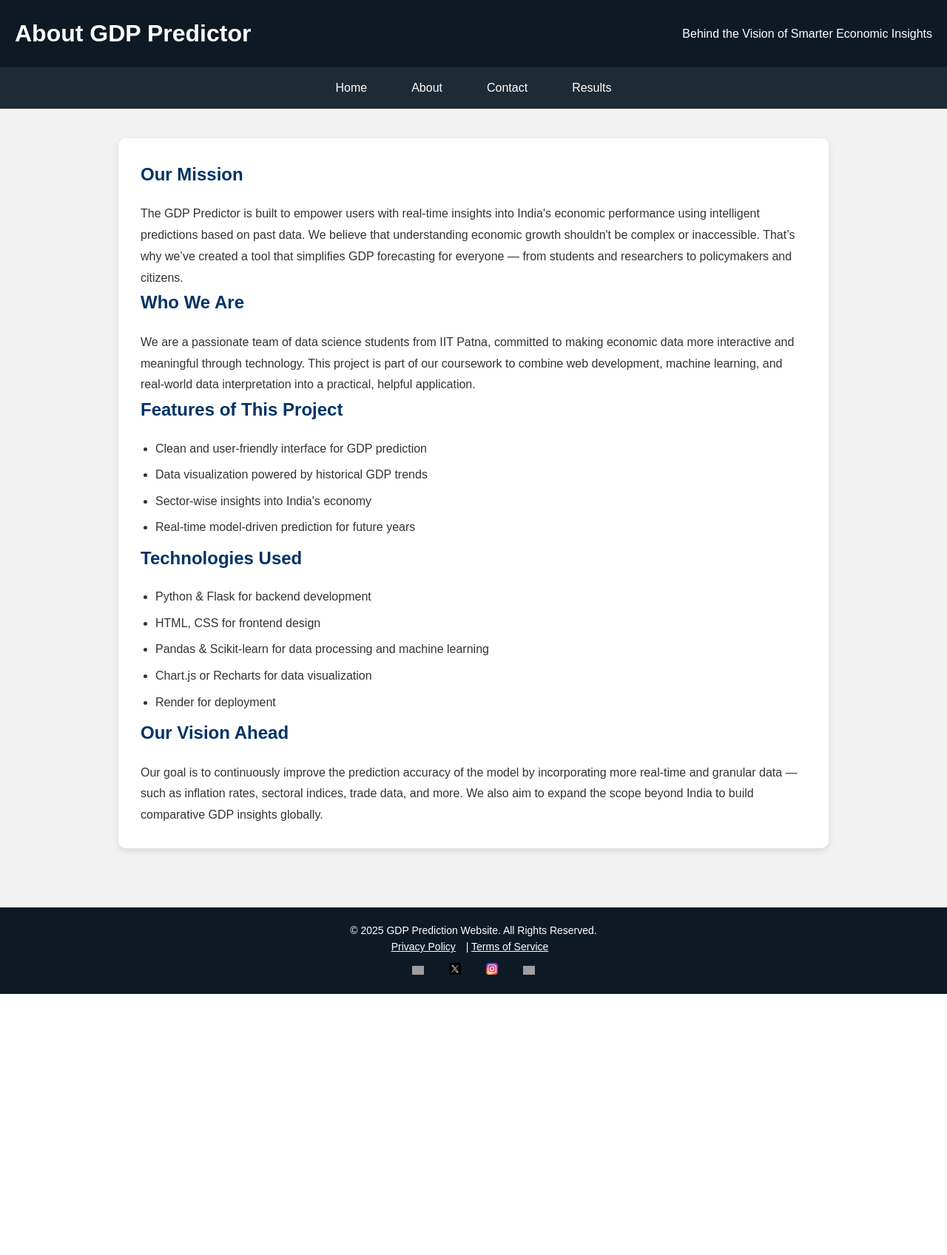
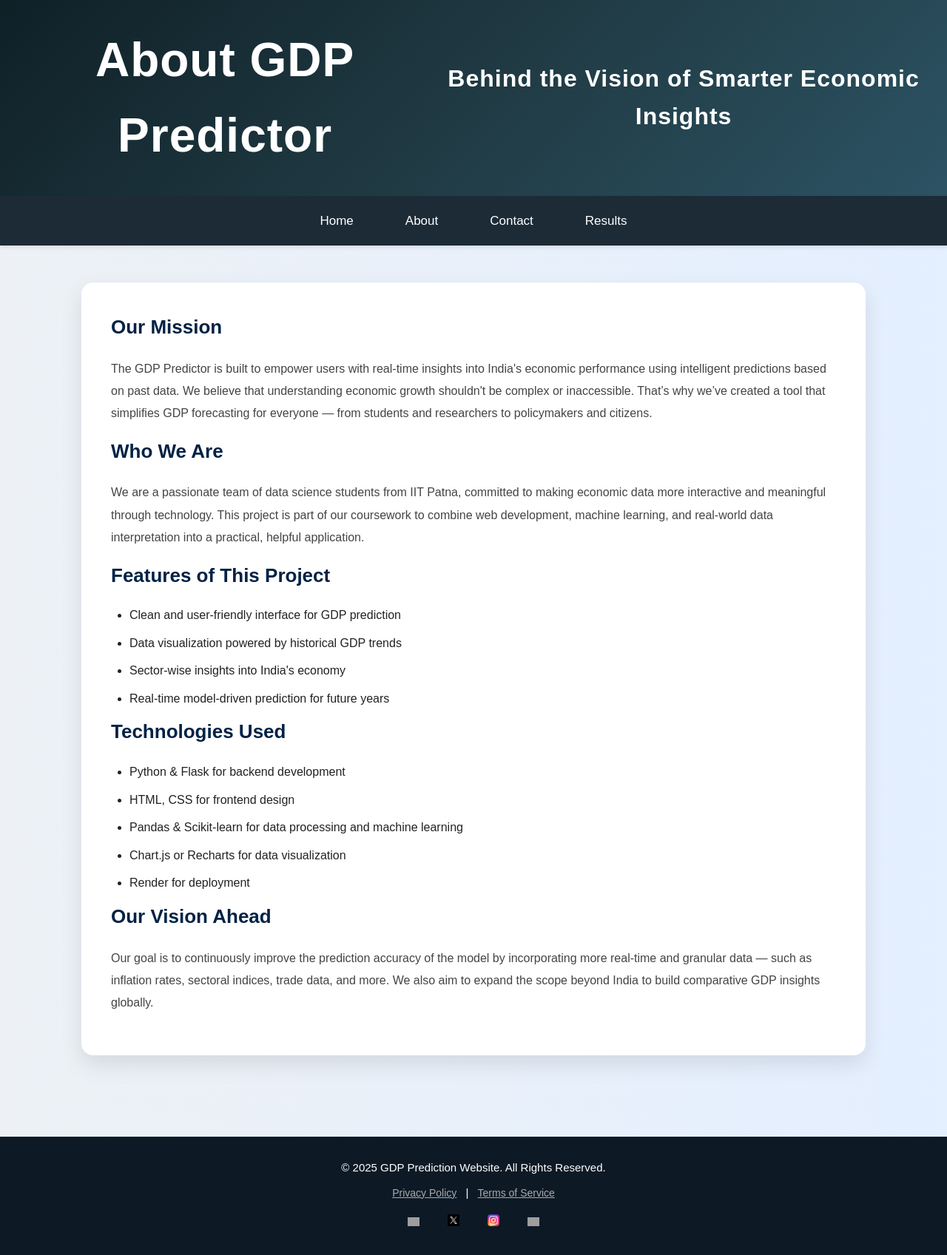
Before and after one commit to HARINARAYAN-2027/gdp-X, a Flask app: page /about in a window 1280 px wide. Shown: the whole page at 74% size. Before the commit the page ends 1344 px from the top, so only its background shows below. Run offline with Flask 2, Linux system fonts and the light colour scheme; grey boxes are pictures that could not be loaded.

Commit message:
Update about.html

```diff
--- a/templates/about.html
+++ b/templates/about.html
@@ -5,85 +5,164 @@
     <meta name="viewport" content="width=device-width, initial-scale=1.0">
     <title>About - GDP Predictor</title>
     <link rel="stylesheet" href="{{ url_for('static', filename='style.css') }}">
+    <link rel="stylesheet" href="https://cdnjs.cloudflare.com/ajax/libs/font-awesome/6.4.0/css/all.min.css">
+
     <style>
-        body {
-            font-family: 'Segoe UI', Tahoma, Geneva, Verdana, sans-serif;
-            background-color: #f2f2f2;
+
+    @import url('https://fonts.googleapis.com/css2?family=Inter:wght@400;500;600&display=swap');
+
+    * {
         margin: 0;
         padding: 0;
+        box-sizing: border-box;
+        transition: all 0.3s ease-in-out;
     }
+
+    body {
+        font-family: 'Inter', 'Segoe UI', Tahoma, Geneva, Verdana, sans-serif;
+        background: linear-gradient(to right, #edf1f5, #e4efff);
+        color: #222;
+        line-height: 1.6;
+    }
+
     header {
-            background-color: #0d1a26;
+        background: linear-gradient(135deg, #0f2027, #203a43, #2c5364);
         color: white;
-            padding: 20px;
+        padding: 30px 20px;
         text-align: center;
+        font-size: 32px;
+        font-weight: 600;
+        box-shadow: 0 4px 20px rgba(0,0,0,0.2);
+        letter-spacing: 1px;
     }
+
     nav ul {
         list-style: none;
-            padding: 0;
         display: flex;
         justify-content: center;
         background-color: #1c2b36;
-            margin: 0;
+        padding: 10px 0;
+        box-shadow: 0 2px 6px rgba(0,0,0,0.1);
     }
+
     nav ul li {
-            margin: 0 15px;
+        margin: 0 20px;
+        position: relative;
     }
+
     nav ul li a {
-            color: white;
+        color: #fff;
         text-decoration: none;
-            padding: 15px;
+        font-weight: 500;
+        font-size: 17px;
+        padding: 10px 15px;
         display: block;
     }
+
+    nav ul li a::after {
+        content: "";
+        position: absolute;
+        left: 0;
+        bottom: 5px;
+        height: 2px;
+        width: 0;
+        background: #00e0ff;
+        transition: width 0.3s;
+    }
+
+    nav ul li a:hover::after {
+        width: 100%;
+    }
+
     nav ul li a:hover {
-            background-color: #2e4a5f;
+        color: #00e0ff;
     }
+
     main {
-            padding: 40px 20px;
-            max-width: 1000px;
+        padding: 50px 20px;
+        max-width: 1100px;
         margin: auto;
     }
+
     .about-section {
-            background-color: white;
-            padding: 30px;
-            border-radius: 10px;
-            box-shadow: 0 4px 10px rgba(0, 0, 0, 0.1);
+        background: white;
+        padding: 40px;
+        border-radius: 16px;
+        box-shadow: 0 12px 30px rgba(0, 0, 0, 0.1);
+        animation: slideUp 0.6s ease;
     }
+
+    @keyframes slideUp {
+        0% { opacity: 0; transform: translateY(40px); }
+        100% { opacity: 1; transform: translateY(0); }
+    }
+
     .about-section h2 {
-            color: #003366;
+        font-size: 26px;
+        color: #002244;
         margin-bottom: 20px;
+        font-weight: 600;
     }
+
     .about-section p {
-            color: #333;
-            line-height: 1.8;
+        font-size: 16px;
+        color: #444;
+        line-height: 1.9;
+        margin-bottom: 15px;
     }
+
     .about-section ul {
+        padding-left: 25px;
         margin-top: 15px;
-            padding-left: 20px;
     }
+
     .about-section li {
-            margin-bottom: 10px;
+        margin-bottom: 12px;
+        font-size: 16px;
     }
+
     footer {
         background-color: #0d1a26;
-            color: white;
+        color: #fff;
         text-align: center;
-            padding: 20px;
-            margin-top: 40px;
+        padding: 30px 20px;
+        margin-top: 60px;
+        font-size: 15px;
     }
+
     .social-media {
         margin-top: 20px;
     }
+
     .social-media a {
-            margin: 0 10px;
+        margin: 0 12px;
         display: inline-block;
+        color: #ccc;
+        font-size: 20px;
+        transition: transform 0.3s, color 0.3s;
     }
+
+    .social-media a:hover {
+        transform: scale(1.2);
+        color: #00e0ff;
+    }
+
+    footer .privacy-links {
+        margin-top: 10px;
+    }
+
     footer .privacy-links a {
-            color: white;
+        color: #aaa;
         text-decoration: underline;
-            margin-right: 10px;
+        margin: 0 8px;
+        font-size: 14px;
+    }
+
+    footer .privacy-links a:hover {
+        color: #00e0ff;
     }
 </style>
+
 </head>
 <body>
     <header>
```
Lines whose indentation alone changed are shown as unchanged.
